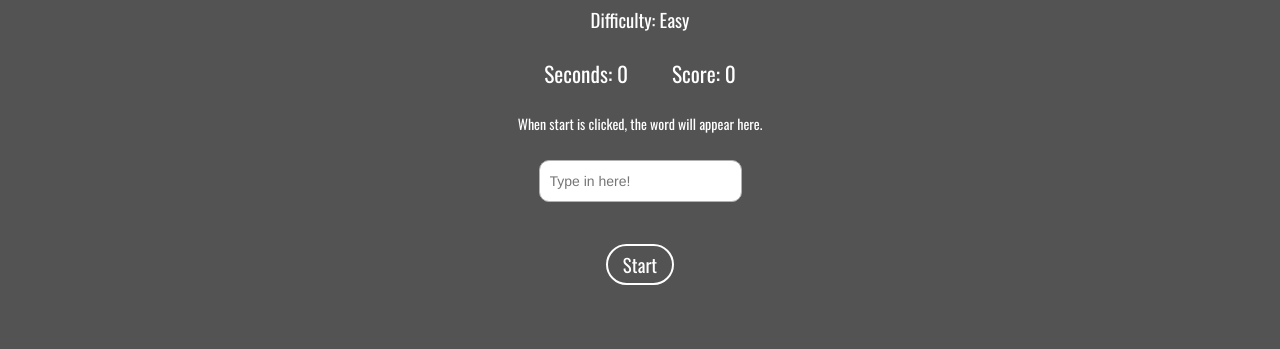
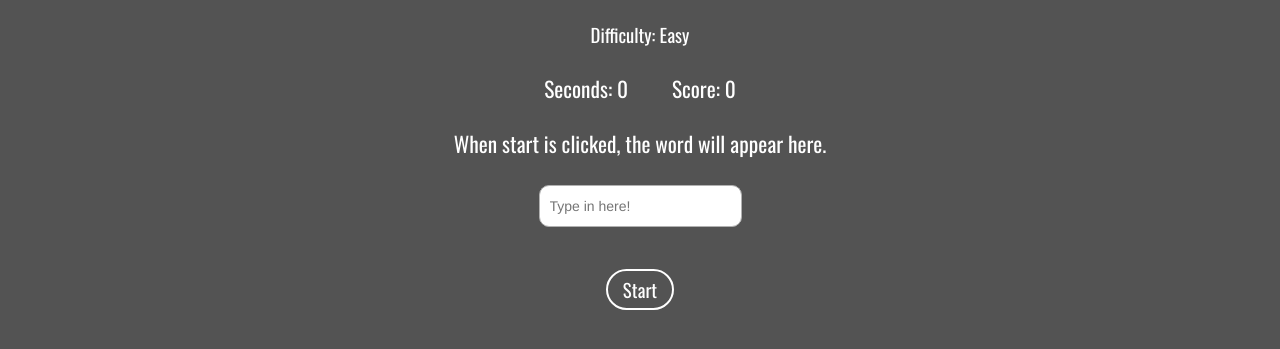
Before and after one commit to Code-Institute-Submissions/Type-Fast, a plain HTML site: page index.html in a window 1280 px wide. Shown: the part 199-548 px from the top of the page. Drawn offline with nearby package versions, Linux system fonts and the light colour scheme.

Commit message:
Minor CSS improvements

```diff
--- a/assets/styles/main.css
+++ b/assets/styles/main.css
@@ -61,7 +61,7 @@
 }
 
 .difficulty {
-    margin: 10px;
+    margin: 25px;
     cursor: pointer
 }
 
@@ -73,7 +73,7 @@
     margin: 25px;
 }
 
-.user-score-timer p, .user-score-timer p span {
+.user-score-timer p, .user-score-timer p span, #word-display {
     font-size: 16pt;
 }
 
```
